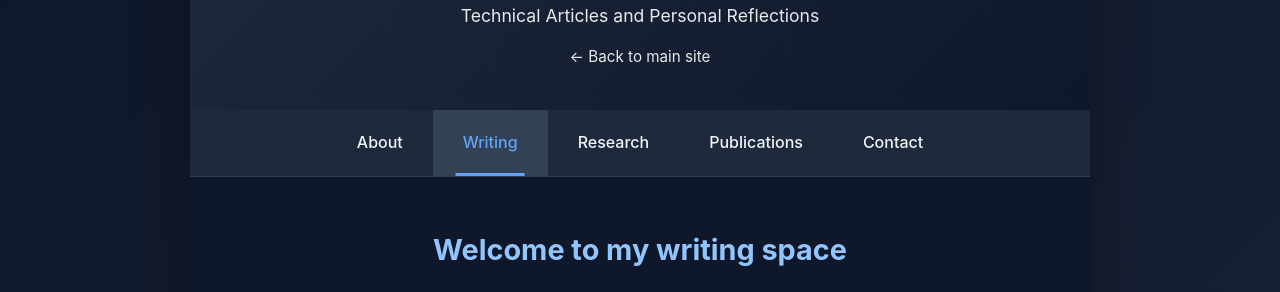
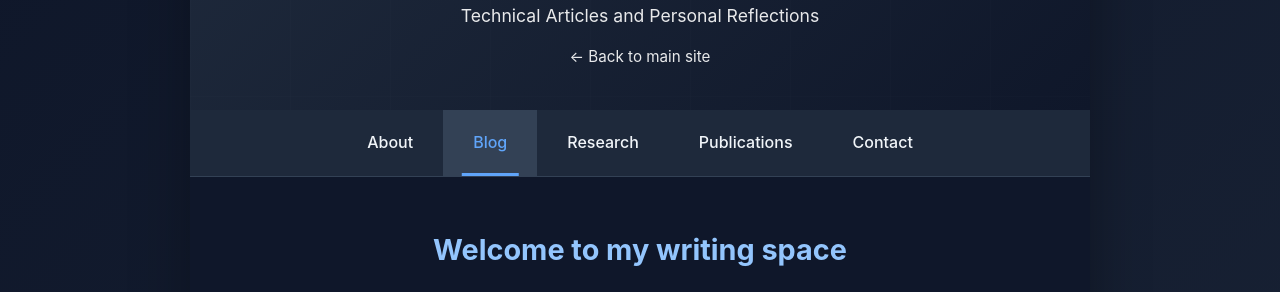
Before and after one commit to andisheGhs/andisheGhs.github.io, a Jekyll site: the page writing.html, which Jekyll copies as it is, in a window 1280 px wide. Shown: the part 124-416 px from the top of the page. Built offline with Jekyll 4.4.1, drawn with Linux system fonts in a browser that asks for light colours.

Commit message:
Change active link from 'Writing' to 'Blog'

```diff
--- a/writing.html
+++ b/writing.html
@@ -509,7 +509,7 @@
         <nav>
             <ul>
                 <li><a href="index.html">About</a></li>
-                <li><a href="writing.html" class="active">Writing</a></li>
+                <li><a href="writing.html" class="active">Blog</a></li>
                 <li><a href="index.html#research">Research</a></li>
                 <li><a href="index.html#publications">Publications</a></li>
                 <li><a href="index.html#contact">Contact</a></li>
```
